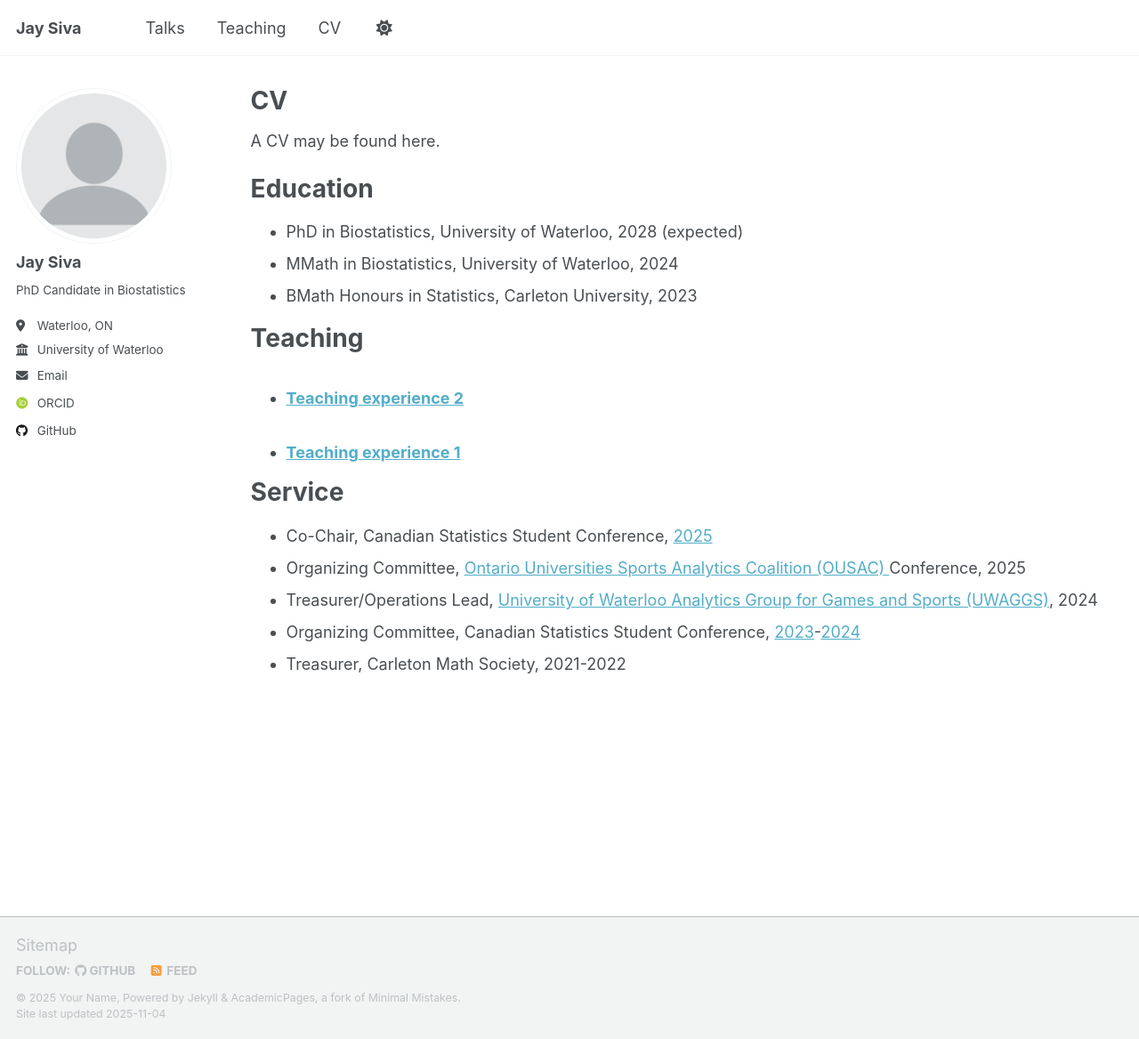
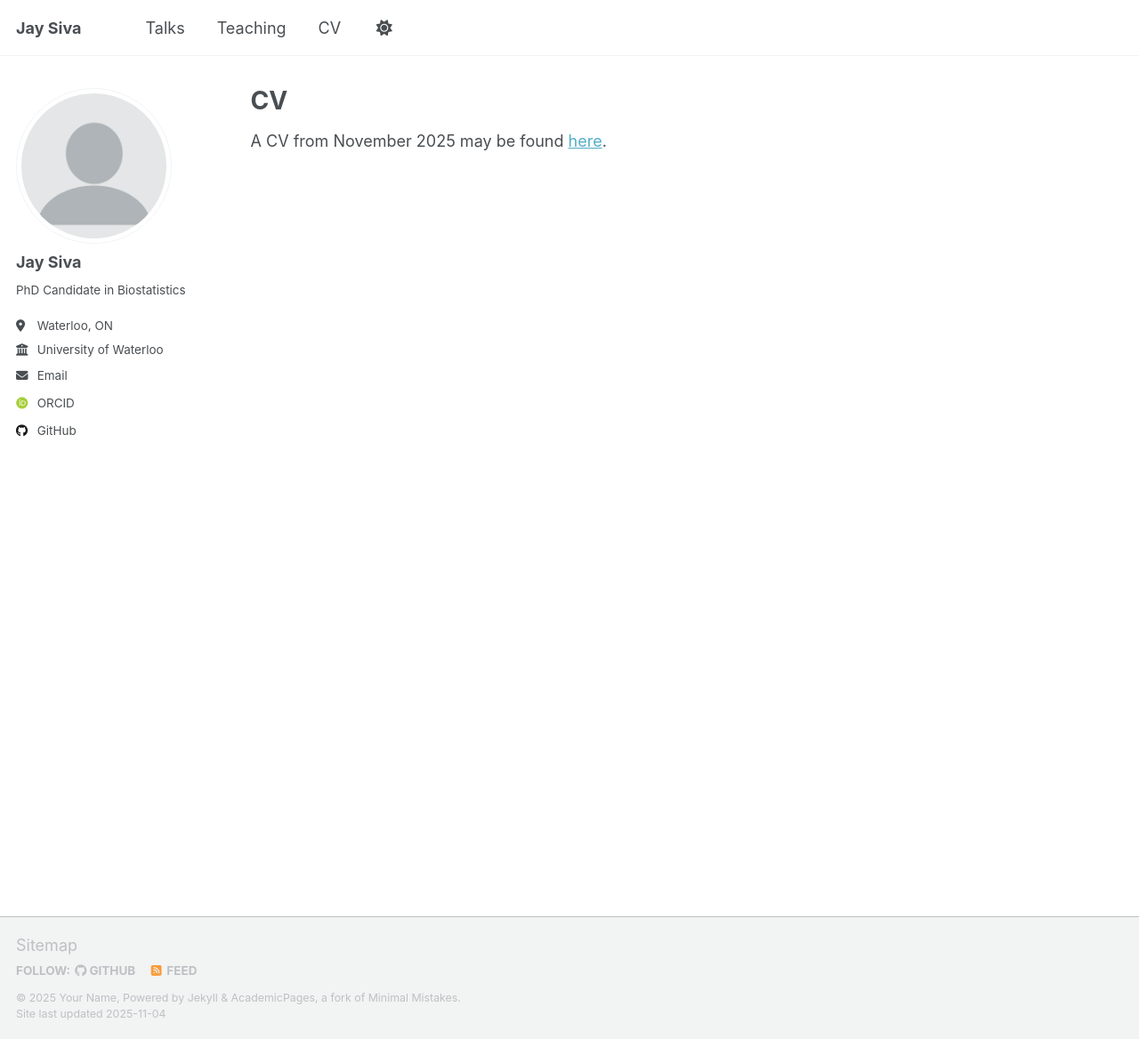
Before and after one commit to jsiva731/jsiva731.github.io, a Jekyll site: the page built from _pages/cv.md, in a window 1280 px wide and 1168 px high. Shown: the whole window at 89% size. Built offline with Jekyll 4.4.1, drawn with Linux system fonts in a browser that asks for light colours; some web fonts are replaced; a script that is not in the unit is left out.

Commit message:
Update cv.md
attempt to add CV as PDF

```diff
--- a/_pages/cv.md
+++ b/_pages/cv.md
@@ -9,24 +9,4 @@ redirect_from:
 
 {% include base_path %}
 
-A CV may be found here.
-
-Education
-======
-* PhD in Biostatistics, University of Waterloo, 2028 (expected)
-* MMath in Biostatistics, University of Waterloo, 2024
-* BMath Honours in Statistics, Carleton University, 2023
-
-Teaching
-======
-  <ul>{% for post in site.teaching reversed %}
-    {% include archive-single-cv.html %}
-  {% endfor %}</ul>
-
-Service
-======
-* Co-Chair, Canadian Statistics Student Conference, [2025](https://ssc.ca/en/meetings/thirteenth-annual-canadian-statistics-student-conference)
-* Organizing Committee, [Ontario Universities Sports Analytics Coalition (OUSAC) ](https://www.linkedin.com/company/ontario-universities-sports-analytics-coalition/posts/?feedView=all) Conference, 2025
-* Treasurer/Operations Lead, [University of Waterloo Analytics Group for Games and Sports (UWAGGS)](https://www.uwaggs.ca/), 2024
-* Organizing Committee, Canadian Statistics Student Conference, [2023](https://ssc.ca/en/congres/annuel/congres-annuel-ssc-2023-a-ottawa/onzieme-congres-canadien-etudiants-en-statistique)-[2024](https://ssc.ca/en/meetings/annual/2024-ssc-annual-meeting-st-johns/twelfth-annual-canadian-statistics-student)
-* Treasurer, Carleton Math Society, 2021-2022
+A CV from November 2025 may be found [here](/files/Academic_CV-3.pdf).
```
